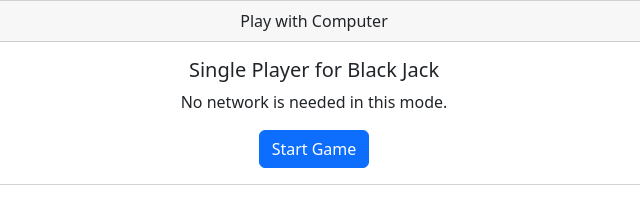
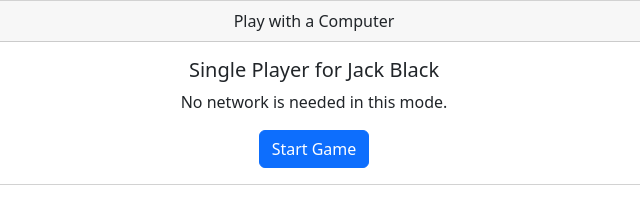
Before and after one commit to naiveDoge/BlackJackH5, a website built with Parcel: page src/singlePlayer.html in a window 1280 px wide. Shown: the full height of the page, 326-966 px from the left. Built offline with nearby package versions, Linux system fonts and the light colour scheme.

Commit message:
rename Black Jack as Jack Black

```diff
--- a/src/singlePlayer.html
+++ b/src/singlePlayer.html
@@ -14,11 +14,11 @@
   <body>
     <div class="card text-center">
       <div class="card-header">
-        Play with Computer
+        Play with a Computer
       </div>
 
       <div class="card-body" id="cardWelcome">
-        <h5 class="card-title">Single Player for Black Jack</h5>
+        <h5 class="card-title">Single Player for Jack Black</h5>
         <p class="card-text">No network is needed in this mode.</p>
         <a href="#" class="btn btn-primary" id="buttonStart">Start Game</a>
       </div>
```
Also changed, not shown: index.html (+3 -4 lines).
